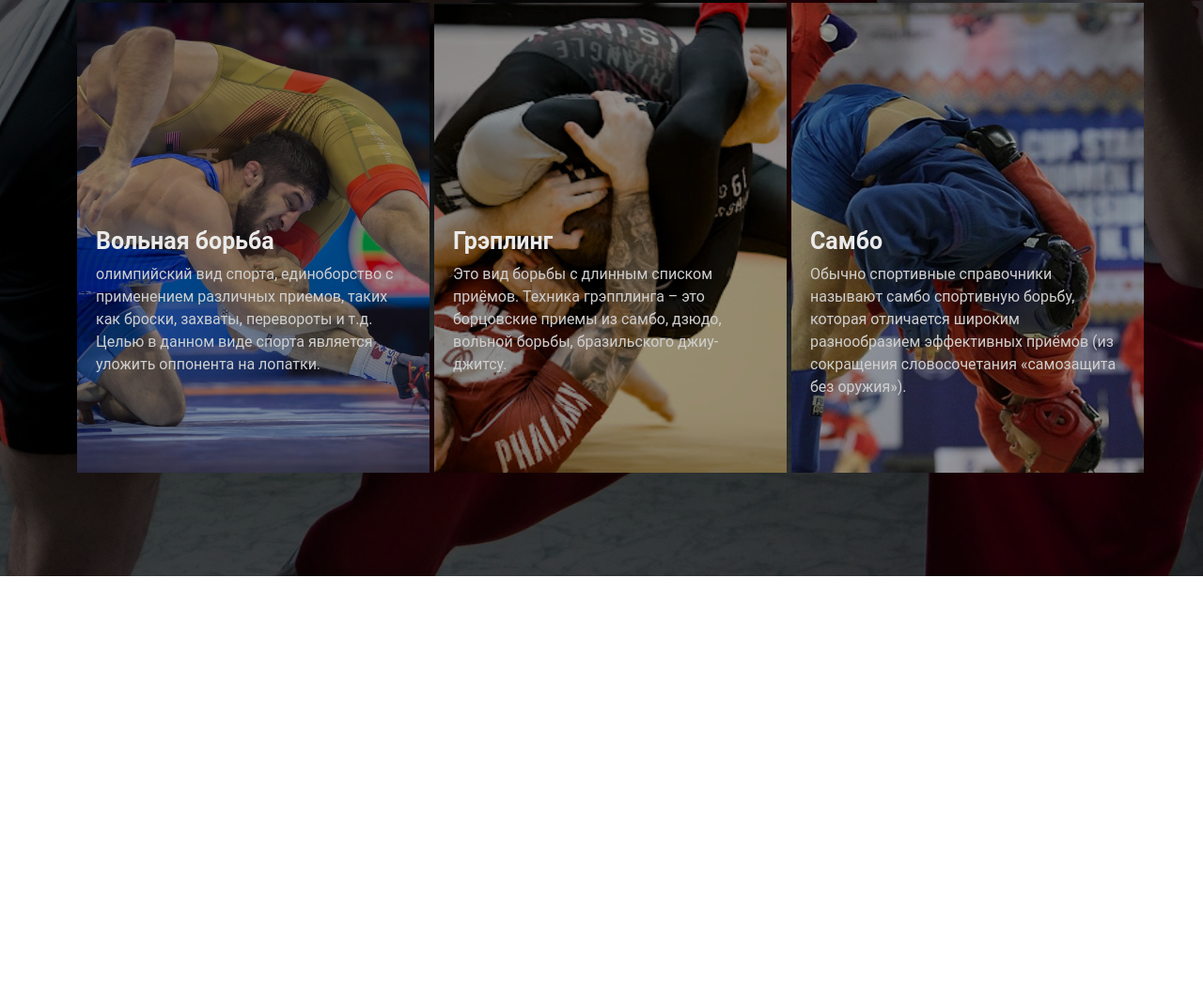
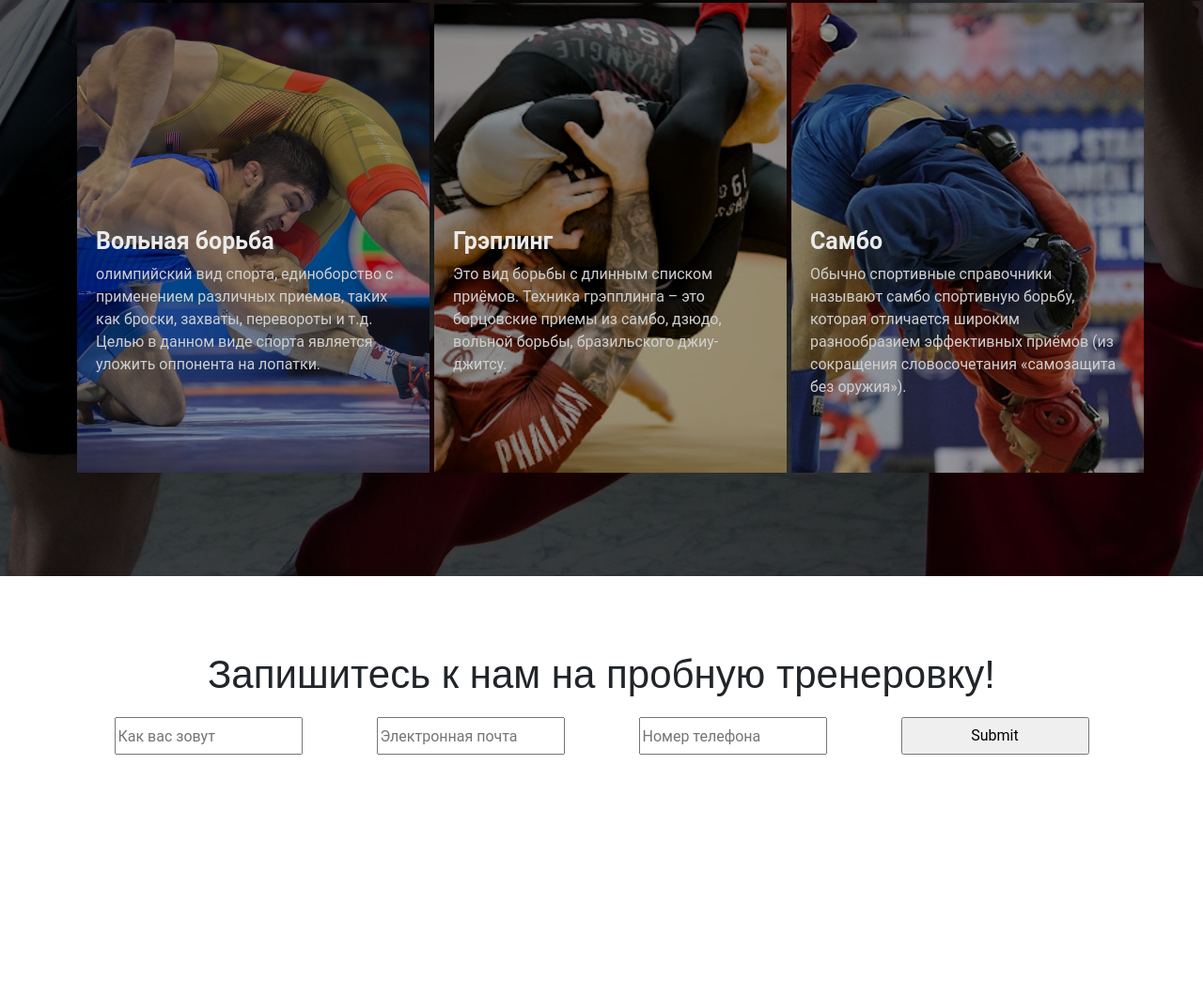
Before and after one commit to Alex-Son23/Tornado, a plain HTML site: page src/index.html in a window 1280 px wide. Shown: the part 4252-5315 px from the top of the page at 94% size. Before the commit the page ends 4865 px from the top, so only its background shows below. Drawn offline with Linux system fonts and the light colour scheme.

Commit message:
start section form

```diff
--- a/src/index.html
+++ b/src/index.html
@@ -3,11 +3,15 @@
 <head>
     <meta charset="UTF-8">
     <link href="style/bootstrap.min.css">
-    <title>Example</title>
+    <title>Tornado</title>
     <link rel="stylesheet" href="style/bootstrap.min.css">
     <link rel="stylesheet" href="style/style.css">
 </head>
 <body>
+
+
+
+    <!-- навигационная панель к сайту -->
     <header>
         <nav>
             <div class="container">
@@ -22,6 +26,9 @@
         </nav>
     </header>
 
+
+
+    <!-- секция промо  -->
     <section class="promo">
         <div class="container">
             <div class="row">
@@ -65,6 +72,9 @@
         </div>
     </section>
 
+
+
+    <!-- секция с тренерами -->
     <section class="coaches">
         <div class="container">
             <h2 class="coaches_header">ТРЕНЕРЫ</h2>
@@ -93,6 +103,9 @@
         </div>
     </section>
 
+
+
+    <!-- секция причин начать заниматься -->
     <section class="why">
         <h2 class="why_header">ТЕБЕ К НАМ, ЕСЛИ </h2>
         <h3>Ты хочешь узнать, какими возможностями и ресурсами ты обладаешь</h3>
@@ -151,6 +164,9 @@
         </div>
     </section>
 
+
+
+    <!-- секция направлений, в которых могут выступать спортсмены -->
     <section class="directions">
 
             <h2 class="directions_header">
@@ -262,5 +278,45 @@
 
     </section>
 
+
+
+    <!-- секция с отправкой формы на почту клуба  -->
+    <section class="form">
+
+        <h2 class="form_header">Запишитесь к нам на пробную тренеровку!</h2>
+
+        <div class="container">
+
+            <div class="row">
+
+                <div>
+                    <form action="#" method="get"  class="form_attr">
+
+                        <div class="form_str">
+                            <input type="text" tabindex="1" name="name" placeholder="Как вас зовут">
+                        </div>
+
+                        <div class="form_str">
+                            <input type="text" tabindex="2" name="email" placeholder="Электронная почта">
+                        </div>
+
+                        <div class="form_str">
+                            <input type="tel" tabindex="3" name="number" placeholder="Номер телефона" max="12">
+                        </div>
+
+                        <div class="form_str">
+                            <input type="submit" tabindex="4">
+                        </div>
+
+                    </form>
+                </div>
+
+
+            </div>
+
+        </div>
+
+    </section>
+
 </body>
 </html>
--- a/src/style/style.css
+++ b/src/style/style.css
@@ -418,3 +418,42 @@ nav {
     margin-top: 5px;
     position: relative;
 }
+
+
+
+/* styles for form
+стили для формы */
+
+.form{
+    padding-top: 80px;
+    padding-bottom: 75px;
+    width: 100%;
+    height: 450px;
+}
+
+.form .form_header{
+    font-family: RussoOne, sans-serif;
+    font-weight: 500;
+    font-size: 42px;
+    text-align:center;
+    margin-bottom: 20px;
+}
+
+.form .form_attr input{
+    height: 100%;
+    width: 100%;
+}
+
+.form .form_attr{
+    margin-left: auto;
+    margin-right: auto;
+    display: flex;
+}
+
+.form .form_str{
+    margin-left: auto;
+    margin-right: auto;
+    position: relative;
+    width: 200px;
+    height: 40px;
+}
```
